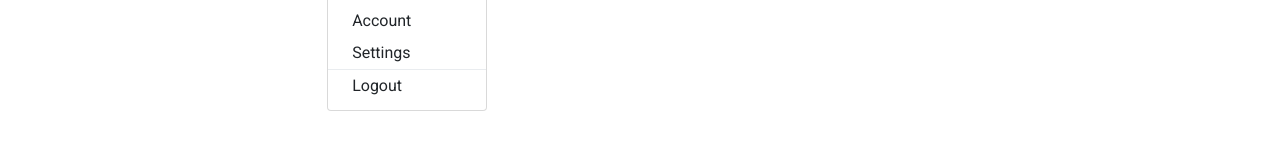
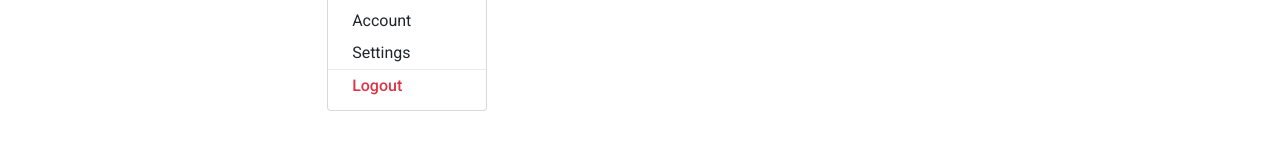
Before and after one commit to FrotaLucas/smart-utilities-management-system, an Angular app: page / in a window 1280 px wide. Both pictures are taken after a click on the button "Menu". Shown: the part 240-390 px from the top of the page. Built offline with nearby package versions, Linux system fonts and the light colour scheme.

Commit message:
add tag logout

```diff
--- a/src/app/layouts/main-layout/main-layout.component.html
+++ b/src/app/layouts/main-layout/main-layout.component.html
@@ -29,7 +29,7 @@
           <a class="dropdown-item" routerLink="/admin/users">Account</a>
           <a class="dropdown-item" routerLink="/admin/settings">Settings</a>
           <div class="dropdown-divider"></div>
-          <a class="dropdown-item">Logout</a>
+          <button class="dropdown-item logout-button" (click)="logout()">Logout</button>
         </div>
       </li>
 
```
